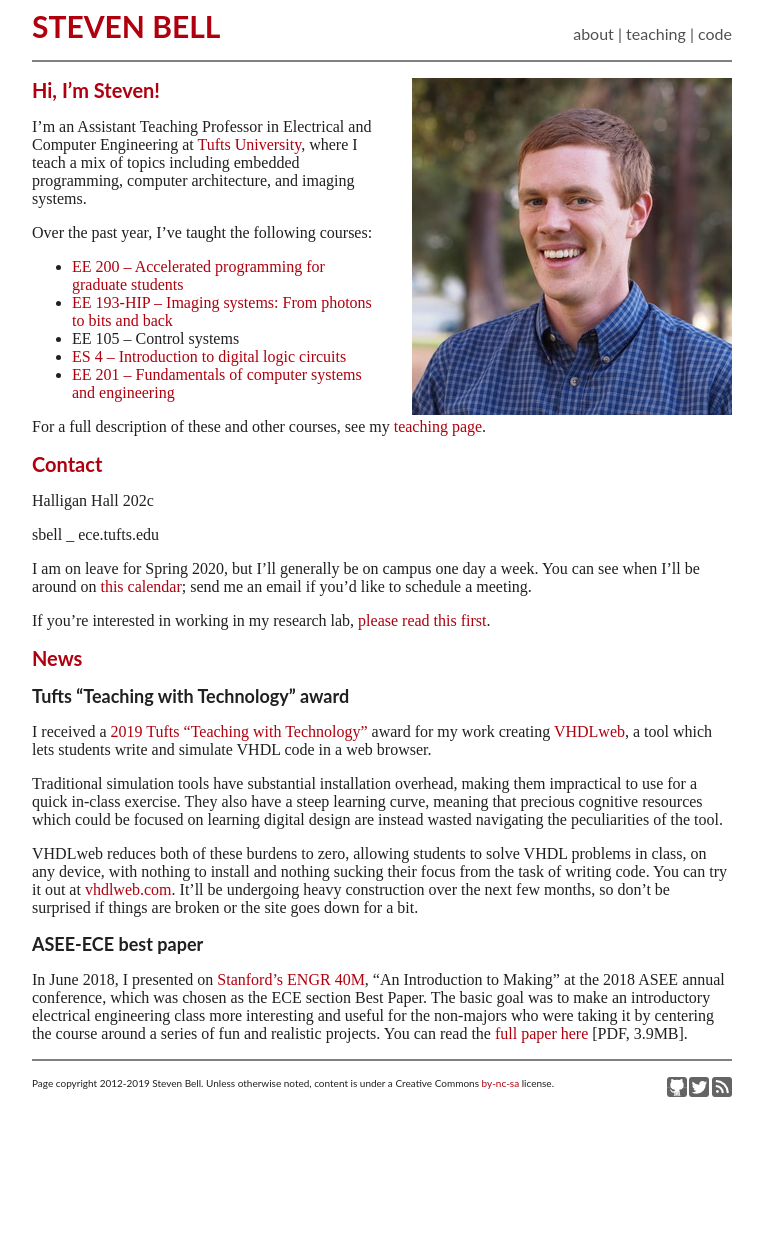
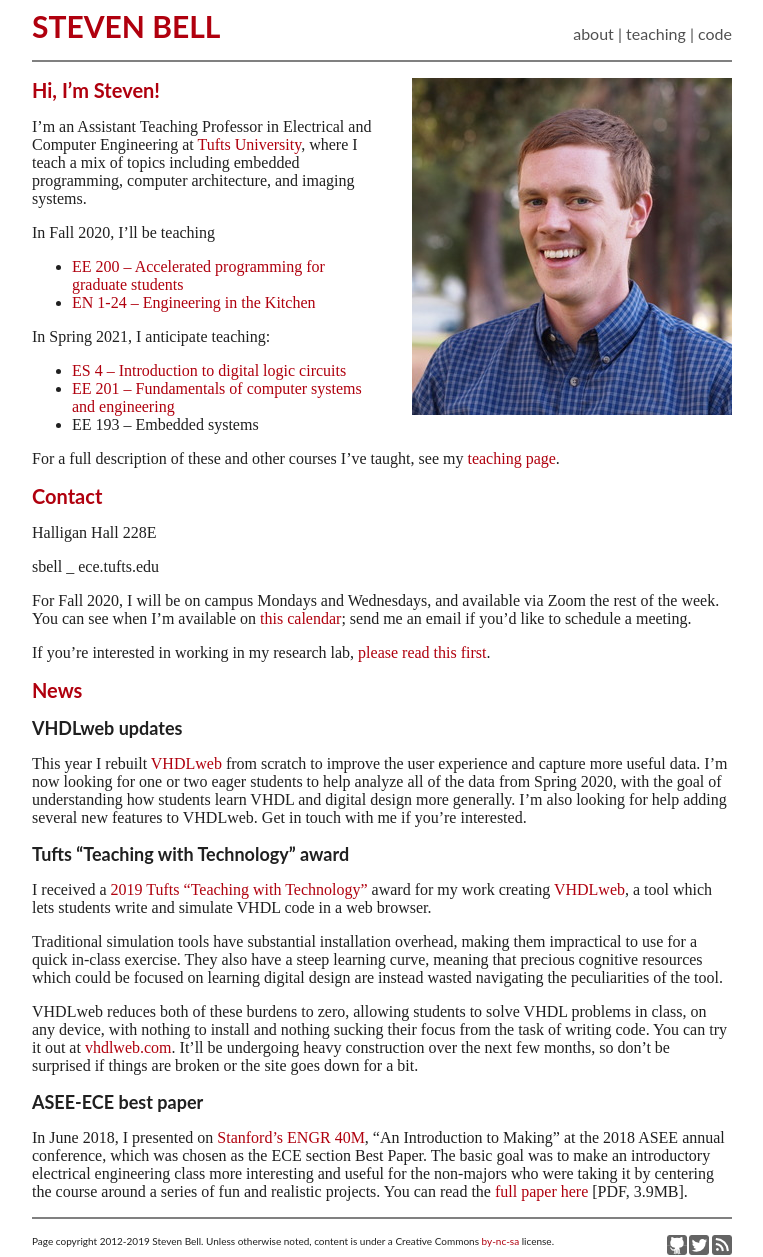
Before and after one commit to stevenbell/stevenbell.github.com, a Jekyll site: the page built from index.markdown, in a window 1280 px wide. Shown: the whole page, without its empty margins (258-1021 px from the left). Built offline with Jekyll 4.4.1, drawn with Linux system fonts in a browser that asks for light colours; before the commit the page ends 1099 px from its top, so only the background shows below that.

Commit message:
Updates for Fall 2020

```diff
--- a/assets/css/default.css
+++ b/assets/css/default.css
@@ -71,6 +71,7 @@ hr {
     height: 1px; }
   #content .floater {
     margin-left: 30px;
+    margin-bottom: 30px;
     float: right; }
 
 .postinfo {
--- a/assets/css/default.scss
+++ b/assets/css/default.scss
@@ -118,6 +118,7 @@ hr
   // Overrides default content layout
   .floater{
     margin-left: 30px;
+    margin-bottom: 30px;
     float: right;
   }
 }
--- a/index.markdown
+++ b/index.markdown
@@ -8,27 +8,32 @@ title: Welcome
 
 I'm an Assistant Teaching Professor in Electrical and Computer Engineering at [Tufts University](http://tufts.edu), where I teach a mix of topics including embedded programming, computer architecture, and imaging systems.
 
-Over the past year, I've taught the following courses:
+In Fall 2020, I'll be teaching
+* [EE 200 -- Accelerated programming for graduate students](http://www.ece.tufts.edu/ee/200)
+* [EN 1-24 -- Engineering in the Kitchen](http://www.ece.tufts.edu/en/1)
 
-* [EE 200 -- Accelerated programming for graduate students](http://www.ece.tufts.edu/ee/200)
-* [EE 193-HIP -- Imaging systems: From photons to bits and back](http://www.ece.tufts.edu/ee/193HIP)
-* EE 105 -- Control systems
+In Spring 2021, I anticipate teaching:
 * [ES 4 -- Introduction to digital logic circuits](http://www.ece.tufts.edu/es/4)
 * [EE 201 -- Fundamentals of computer systems and engineering](http://www.ece.tufts.edu/ee/201)
+* EE 193 -- Embedded systems
 
-For a full description of these and other courses, see my [teaching page](teaching).
+For a full description of these and other courses I've taught, see my [teaching page](teaching).
 
 # Contact
 
-Halligan Hall 202c
+Halligan Hall 228E
 
 sbell _ ece.tufts.edu
 
-I am on leave for Spring 2020, but I'll generally be on campus one day a week.  You can see when I'll be around on [this calendar](https://calendar.google.com/calendar/embed?src=jqv8i8fejpbggot1r8k7qooqoc%40group.calendar.google.com&ctz=America%2FNew_York); send me an email if you'd like to schedule a meeting.
+For Fall 2020, I will be on campus Mondays and Wednesdays, and available via Zoom the rest of the week.
+You can see when I'm available on [this calendar](https://calendar.google.com/calendar/embed?src=jqv8i8fejpbggot1r8k7qooqoc%40group.calendar.google.com&ctz=America%2FNew_York&mode=WEEK); send me an email if you'd like to schedule a meeting.
 
 If you're interested in working in my research lab, [please read this first](working_with_me).
 
 # News
+
+## VHDLweb updates
+This year I rebuilt [VHDLweb](vhdlweb.com) from scratch to improve the user experience and capture more useful data.  I'm now looking for one or two eager students to help analyze all of the data from Spring 2020, with the goal of understanding how students learn VHDL and digital design more generally.  I'm also looking for help adding several new features to VHDLweb.  Get in touch with me if you're interested.
 
 ## Tufts "Teaching with Technology" award
 I received a [2019 Tufts "Teaching with Technology"](https://sites.tufts.edu/ets/2019/05/23/winners-of-the-2019-teaching-with-technology-awards/) award for my work creating [VHDLweb](vhdlweb.com), a tool which lets students write and simulate VHDL code in a web browser.
--- a/working_with_me.markdown
+++ b/working_with_me.markdown
@@ -7,7 +7,7 @@ title: Joining my research lab
 
 I frequently get emails from students outside Tufts asking if they can join my research lab.  Since I don't have the time to respond to everyone individually, I'm sharing a general response here.
 
-First things first: I don't have a research lab.  My title at Tufts is *lecturer*, which means I get to spend my time teaching rather than purusing grants and running a lab.
+First things first: I don't have a research lab.  My title at Tufts is Assistant *Teaching* Professor, which means I get to spend my time teaching rather than purusing grants and running a lab.
 However, I am open to co-advising students or working with undergraduates whose interests align with mine.  If you're a Tufts student, come find me in my office some time and we'll talk.
 
 If you are not a Tufts student and are interested in working with me, you should do some background work and then send me an email.  Three things are critical:
```
